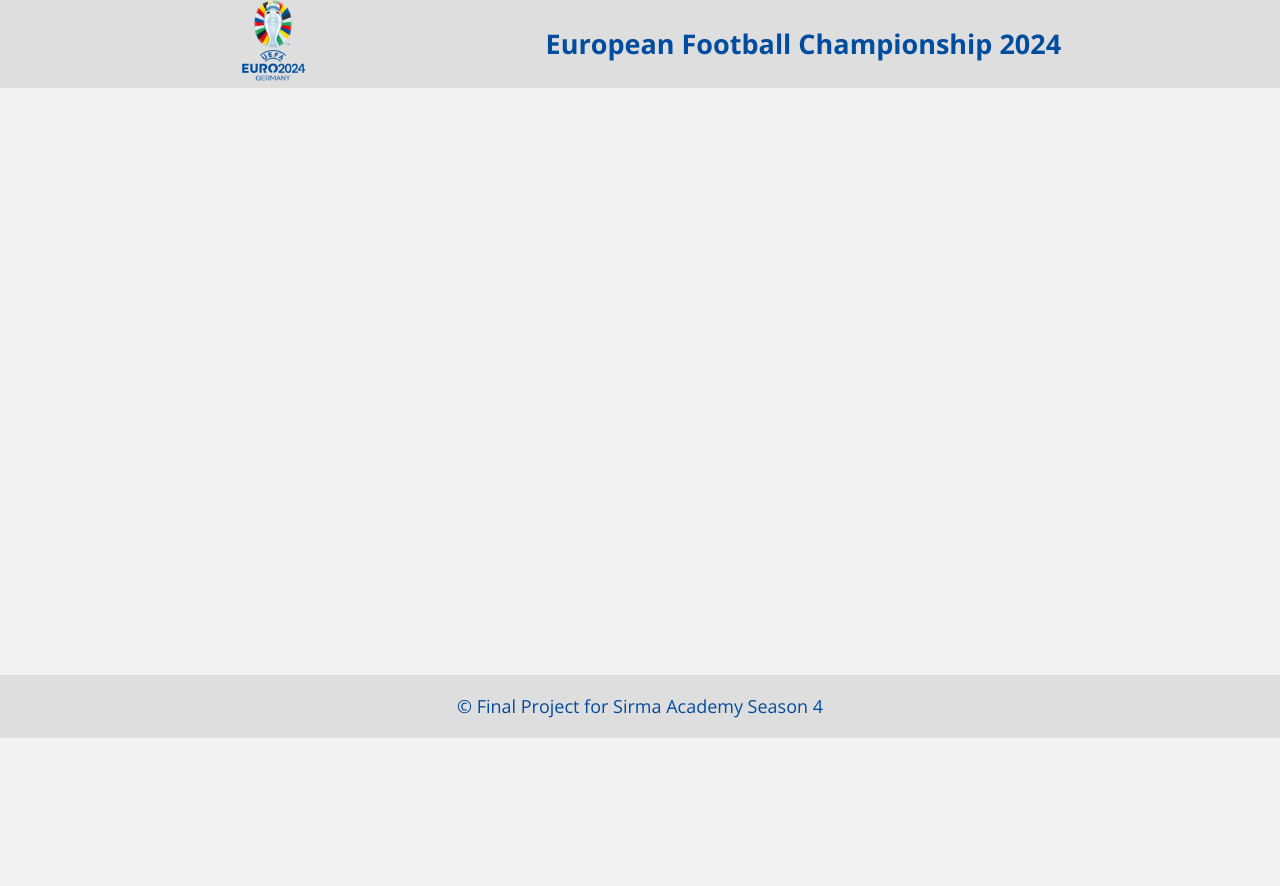
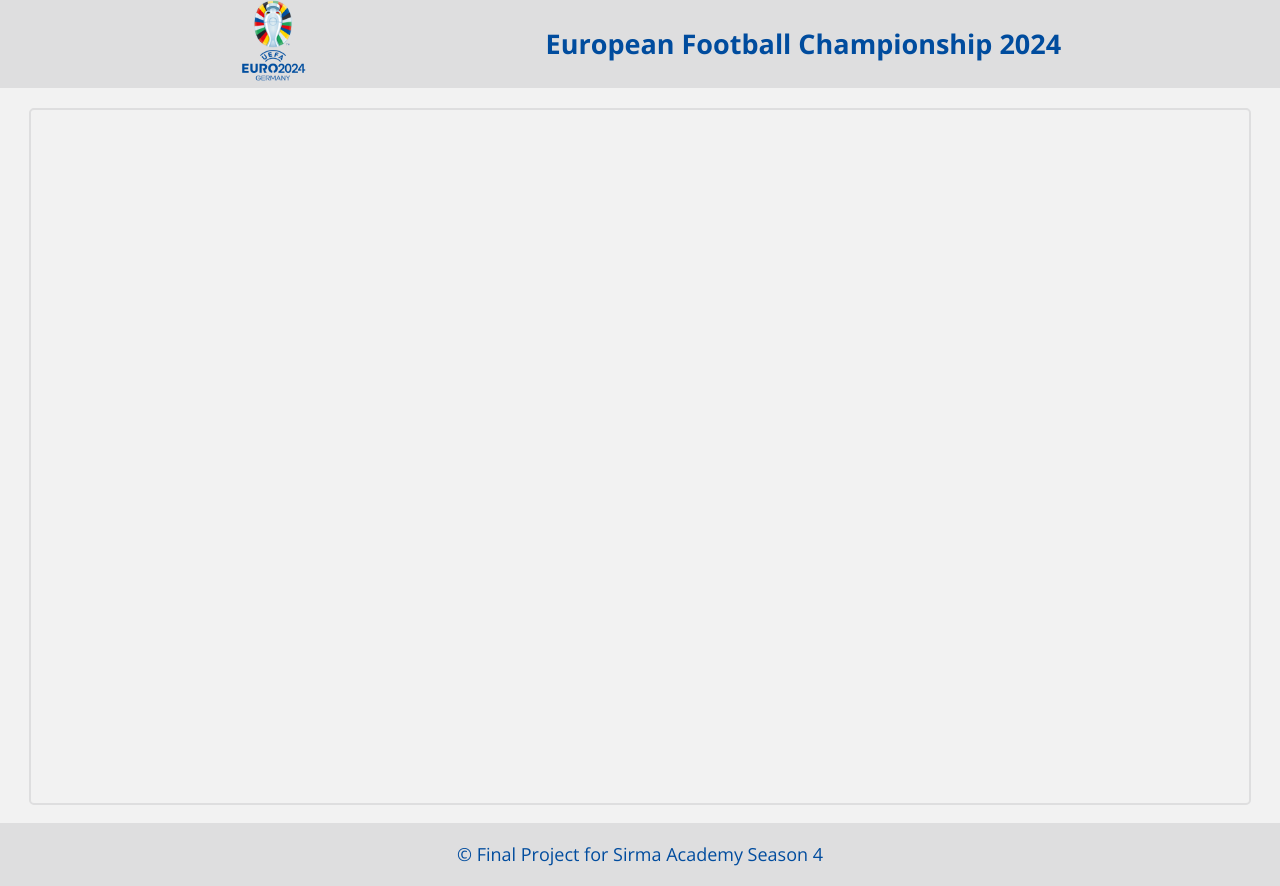
Before and after one commit to VanyaPDimitrova/Sirma-Academy---May-2024, a React (Vite) app in the folder FinalExam/: page / in a window 1280 px wide. Before the commit the page ends 800 px from the top, so only its background shows below. Built offline with nearby package versions, Linux system fonts and the light colour scheme.

Commit message:
add Routes

```diff
--- a/FinalExam/package.json
+++ b/FinalExam/package.json
@@ -11,7 +11,8 @@
   },
   "dependencies": {
     "react": "^18.3.1",
-    "react-dom": "^18.3.1"
+    "react-dom": "^18.3.1",
+    "react-router-dom": "^6.26.2"
   },
   "devDependencies": {
     "@eslint/js": "^9.9.0",
--- a/FinalExam/src/App.jsx
+++ b/FinalExam/src/App.jsx
@@ -1,9 +1,12 @@
+import { Route, Routes } from 'react-router-dom';
+
 import useDataFromCsv from './hooks/useDataFromCsv';
 
 import Header from './components/header/Header';
 import Footer from './components/footer/Footer';
+import Home from './components/home/Home';
 
-const csvFile = {
+const csvFiles = {
   matches: 'matches',
   players: 'players',
   records: 'records',
@@ -20,6 +23,9 @@ function App() {
             <Header />
 
             <main>
+                <Routes>
+                    <Route path='/' element={<Home />} />
+                </Routes>
             </main>
 
             <Footer />
--- /dev/null
+++ b/FinalExam/src/components/home/Home.jsx
@@ -0,0 +1,10 @@
+import styles from './Home.module.css';
+
+function Home() {
+    return (
+        <>
+        </>
+    );
+}
+
+export default Home;
--- a/FinalExam/src/index.css
+++ b/FinalExam/src/index.css
@@ -21,9 +21,14 @@ header, footer {
 }
 
 main {
-  max-width: 1400px;
+  max-width: 1200px;
   margin: 0 auto;
   min-height: 675px;
+  border: 2px solid #DEDEDF;
+  border-radius: 5px;
+  margin-top: 6em;
+  margin-bottom: 1em;
+  padding: 0.5em;
 }
 
 section {
--- a/FinalExam/src/main.jsx
+++ b/FinalExam/src/main.jsx
@@ -1,10 +1,14 @@
-import { StrictMode } from 'react'
-import { createRoot } from 'react-dom/client'
-import App from './App.jsx'
-import './index.css'
+import { StrictMode } from 'react';
+import { createRoot } from 'react-dom/client';
+import { BrowserRouter } from 'react-router-dom';
+
+import App from './App.jsx';
+import './index.css';
 
 createRoot(document.getElementById('root')).render(
-  <StrictMode>
-    <App />
-  </StrictMode>,
-)
+    <StrictMode>
+        <BrowserRouter>
+            <App />
+        </BrowserRouter>
+    </StrictMode>,
+);
```
Also changed, not shown: FinalExam/src/components/home/Home.module.css (added), 2 other files (tests, documents, lock files or other folders). Lines whose indentation alone changed are shown as unchanged.
